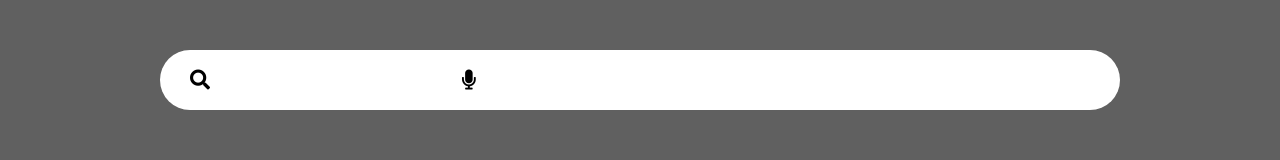
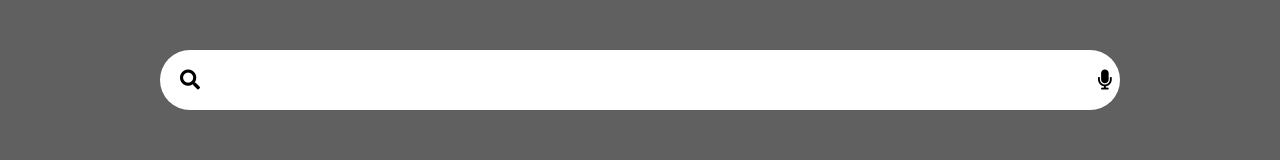
Before and after one commit to cortinabryan/flooble, a plain HTML site: page index.html in a window 1280 px wide. Shown: the part 335-495 px from the top of the page. Drawn offline with Linux system fonts and the light colour scheme.

Commit message:
completed search bar

```diff
--- a/css/style.css
+++ b/css/style.css
@@ -128,12 +128,11 @@ a {
   align-items: center;
   padding: 20px;
   background-color: #fff;
+  /* display: inline; */
 }
 
 .search-box > i {
   font-size: 20px;
-  padding-left: 10px;
-  /* color: #fff; */
 }
 
 .search-box > input {
@@ -153,10 +152,14 @@ a {
   /* justify-content: center; */
 }
 
-.mic {
-  padding-left: 30px;
+.search-icon {
+  /* margin-right:; */
+}
+
+.mic-icon {
+  padding-left: 41rem;
   /* position: relative; */
-  align-content: flex-end;
+  /* align-content: flex-end; */
 }
 
 .color-text {
--- a/index.html
+++ b/index.html
@@ -35,9 +35,9 @@
         LE
       </div>
       <div class="search-box">
-        <i class="fas fa-search"></i>
+        <i class="fas fa-search search-icon"></i>
       <input type="text" id="search" placeholder="" />
-    <i class="fas fa-microphone mic"></i>
+    <i class="fas fa-microphone mic-icon"></i>
     </div>
       <div id="flex-box">
         <button class="button" id="flooble-search-btn">
```
